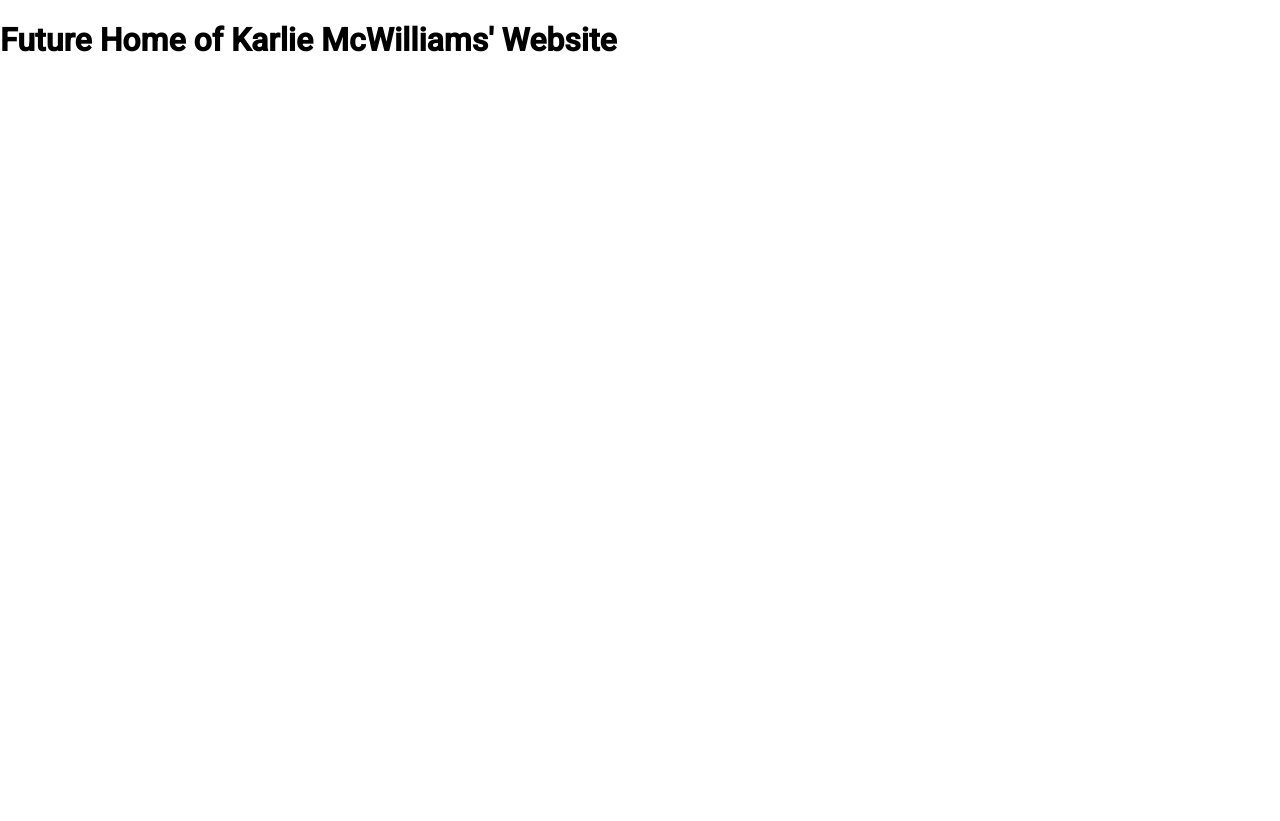
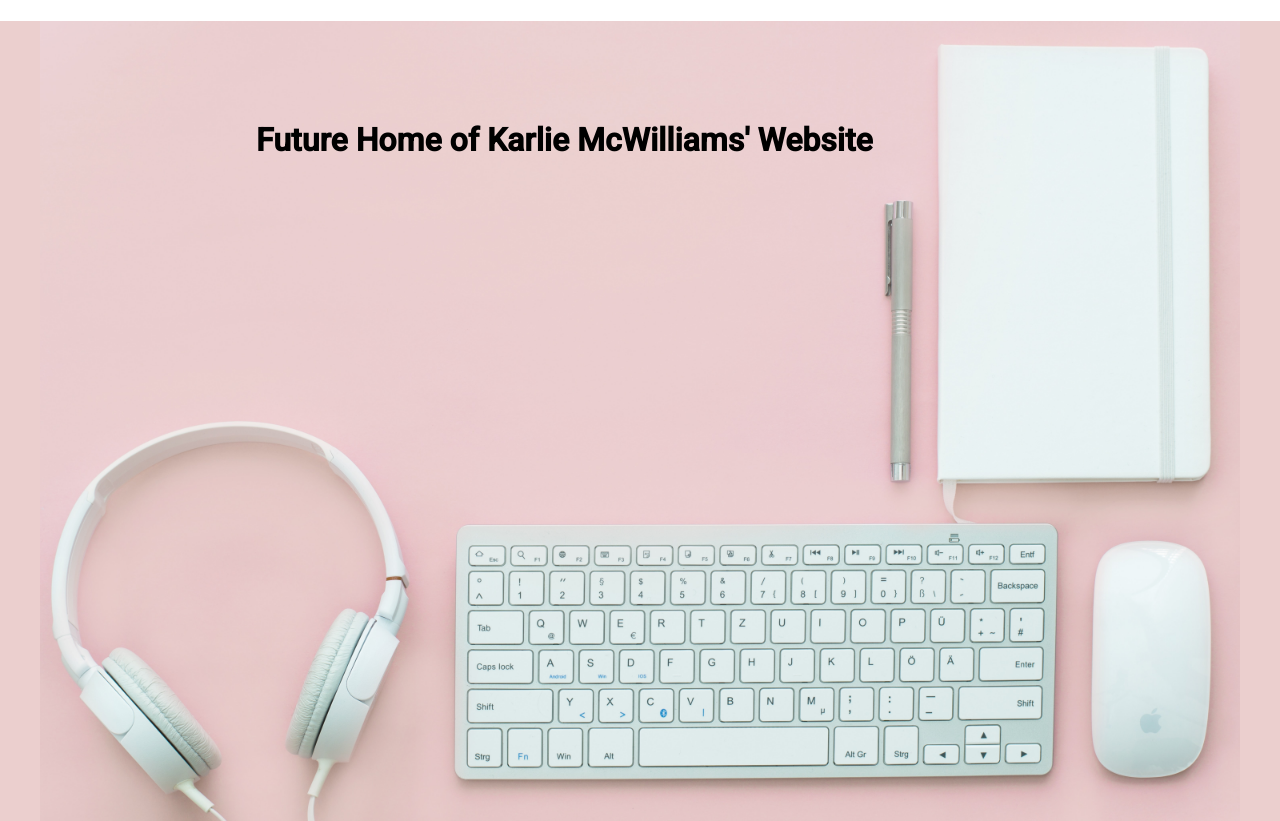
Before and after one commit to macengr/website2020, an Angular app: page / in a window 1280 px wide. Built offline with nearby package versions, Linux system fonts and the light colour scheme.

Commit message:
Temporary placeholder stuff for display on Amazon

```diff
--- a/src/app/app.component.html
+++ b/src/app/app.component.html
@@ -1,4 +1,5 @@
-<h1>Future Home of Karlie McWilliams' Website</h1>
+
 <div class="container">
+  <h1>Future Home of Karlie McWilliams' Website</h1>
   <router-outlet></router-outlet>
 </div>
--- a/src/app/app.component.scss
+++ b/src/app/app.component.scss
@@ -0,0 +1,14 @@
+.container {
+    background-image: url("../assets/lum3n--RBuQ2PK_L8-unsplash.jpg");
+    background-size: contain;
+    background-repeat: no-repeat;
+    background-position: center;
+    background-color: #EBCFCE;
+    min-height: 100%;
+    margin: 0 auto;
+}
+
+h1 {
+    margin-left: 20%;
+    padding-top: 100px;
+}
```
Also changed, not shown: src/assets/lum3n--RBuQ2PK_L8-unsplash.jpg (added).
